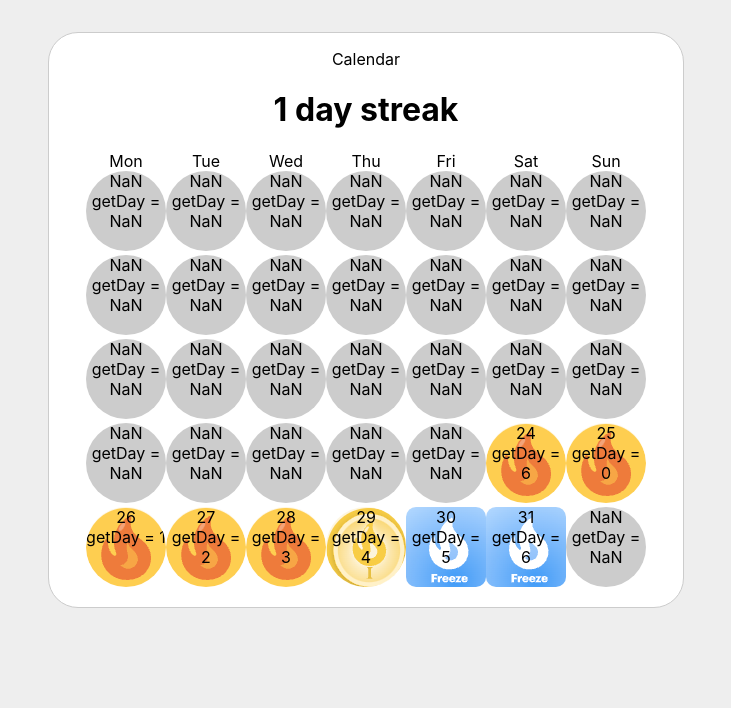
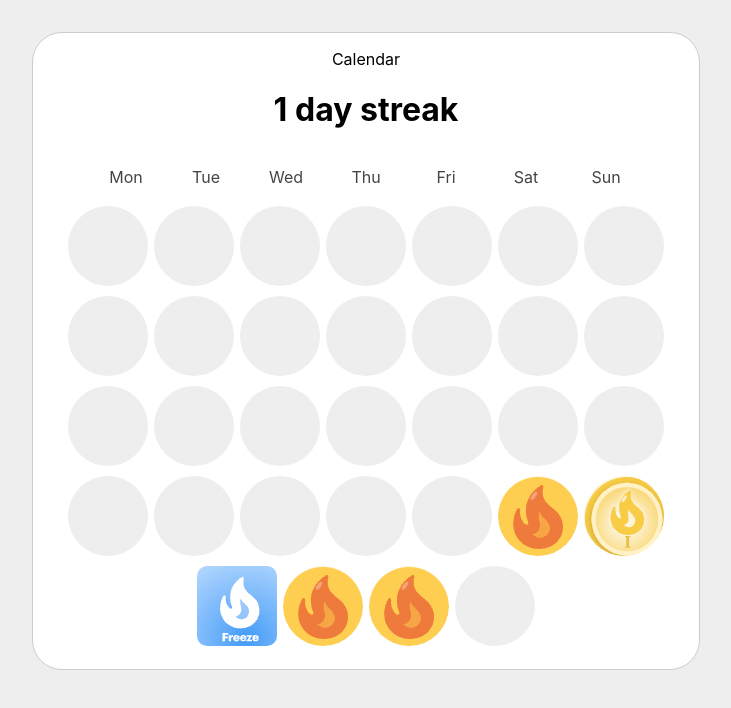
Before and after one commit to matt-newman/potential-fortnight, a React (Create React App) app: page / in a window 1280 px wide. Shown: the top 708 px of the page, without its empty margins (274-1005 px from the left). Built offline with nearby package versions, Linux system fonts and the light colour scheme.

Commit message:
some free time in evening, planning to attempt a different approach

```diff
--- a/src/App.tsx
+++ b/src/App.tsx
@@ -19,11 +19,11 @@ function App() {
         date: addDaysToDate(today, -5).toISOString(),
       },
       {
-        streak_type: 'hot',
+        streak_type: 'mid',
         date: addDaysToDate(today, -4).toISOString(),
       },
       {
-        streak_type: 'hot',
+        streak_type: 'freeze',
         date: addDaysToDate(today, -3).toISOString(),
       },
       {
@@ -33,18 +33,6 @@ function App() {
       {
         streak_type: 'hot',
         date: addDaysToDate(today, -1).toISOString(),
-      },
-      {
-        streak_type: 'mid',
-        date: addDaysToDate(today, 0).toISOString(),
-      },
-      {
-        streak_type: 'freeze',
-        date: addDaysToDate(today, 1).toISOString(),
-      },
-      {
-        streak_type: 'freeze',
-        date: addDaysToDate(today, 2).toISOString(),
       },
     ],
     images: [],
--- a/src/components/calendar/calendar.css
+++ b/src/components/calendar/calendar.css
@@ -2,9 +2,15 @@
     background-color: #fff;
     border-radius: 30px;
     border: solid 1px #ccc;
-    max-width: 570px; /* 80 * 7 */
+    max-width: fit-content;
     margin: 2em auto;
     padding: 1em 2em;
+}
+
+.header {
+    color: #444;
+    padding-bottom: 1em;
+    padding-top: 1em;
 }
 
 .headerDay {
@@ -13,16 +19,21 @@
     text-align: center;
 }
 
+.days {
+    max-width: 602px;
+}
+
 .day {
     border-radius: 50%;
     display: inline-block;
     height: 80px;
     width: 80px;
     overflow: hidden;
+    margin: 3px;
 }
 
 .day.day--empty {
-    background-color: #ccc;
+    background-color: #eee;
 }
 
 .day.day--hot {
--- a/src/components/calendar/calendar.tsx
+++ b/src/components/calendar/calendar.tsx
@@ -47,33 +47,31 @@ const mockDataShape = {
     images: [],
 };
 
+const emptyDay = {
+    streak_type: 'empty',
+    date: '',
+};
+
 export function Calendar(props: CalendarProps) {
     const { streak_length: streak, calendar } = props.data;
-
-    const emptyDay = {
-        streak_type: 'empty',
-        date: '',
-    };
 
     // potentially need to sort calender array by date, which is easy if needed:
     const sortByDate = (a: string, b: string) => {
         return (new Date(a).valueOf() - new Date(b).valueOf());
     }
 
-    function getMaxDaysInMonth (month: number, year=new Date().getFullYear()) {
-        return new Date(year, month, 0).getDate();
-    }
+    const firstDay = calendar[0];
+    const lastDay = calendar.slice().pop();
+    const firstDate = new Date(firstDay.date);
+    const lastDate = new Date(lastDay!.date);
 
-    function getFirstDayOfMonth (month: number, year=new Date().getFullYear()) {
-        return new Date(year, month, 0).getDay();
-    }
-
-    const firstDay = calendar[0];
-    const firstDate = new Date(firstDay.date);
     const maxDaysInMonth = getMaxDaysInMonth(firstDate.getMonth())
     const firstDayOfMonth = getFirstDayOfMonth(firstDate.getMonth());
+
     const gapFromMonToFirstDay = firstDayOfMonth - 1;
     const gapFromLastDayToSun = (maxDaysInMonth % 6);
+
+    // const gapFromLastEntryToSun = ();
 
     // to put days into a grid, day of month % 7
     // grid size is calender length
@@ -93,7 +91,7 @@ export function Calendar(props: CalendarProps) {
 
             {/* make the gird 5 rows regardless */}
 
-            <div>
+            <div className='header'>
                 <span className="headerDay">Mon</span>
                 <span className="headerDay">Tue</span>
                 <span className="headerDay">Wed</span>
@@ -102,8 +100,9 @@ export function Calendar(props: CalendarProps) {
                 <span className="headerDay">Sat</span>
                 <span className="headerDay">Sun</span>
             </div>
-            <div>
+            <div className='days'>
                 {/* render empty days at start */}
+
 
 
                 {fullCal.map((day, index) => {
@@ -127,11 +126,41 @@ function renderDay(day: CalendarDay, index: number) {
     return (
         <>
             {isValidDay && (
-                <div className={`day day--${fallbackType}`}>
-                    {dayNum}<br />
-                    getDay = {date.getDay()}<br />
-                </div>
+                <div className={`day day--${fallbackType}`}></div>
             )}
         </>
     )
 }
+
+const getMonthInfo = (month: number, year=new Date().getFullYear()) => {
+    const date = new Date(year, month, 0);
+    const daysInMonth = date.getDate();
+    const firstDayOfMonth = date.getDay();
+
+    return {
+        date,
+        daysInMonth,
+        firstDayOfMonth,
+    }
+}
+
+const createGridForMonth = (month: number, year=new Date().getFullYear()) => {
+    const date = new Date(year, month, 0);
+    const daysInMonth = date.getDate();
+    const firstDayOfMonth = date.getDay();
+
+    const gridSize = 7 * 5; // will be able to fit any month
+    const grid = new Array(gridSize).fill(emptyDay);
+
+    return {
+        grid,
+    };
+}
+
+const getMaxDaysInMonth = (month: number, year=new Date().getFullYear()) => {
+    return new Date(year, month, 0).getDate();
+}
+
+const getFirstDayOfMonth = (month: number, year=new Date().getFullYear()) => {
+    return new Date(year, month, 0).getDay();
+}
```
